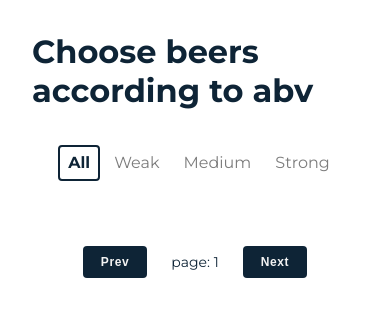
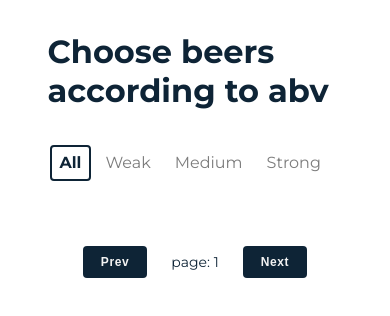
Before and after one commit to sylwiavv/bears-from-api, a website: page index.html in a window 390 px wide. Drawn offline with Linux system fonts and the light colour scheme; no server answers.

Commit message:
Fixed width and padding title

```diff
--- a/index.css
+++ b/index.css
@@ -263,6 +263,16 @@ input[type="radio"]:checked + span {
     margin-left: 16px;
   }
 
+  .title {
+    max-width: 295px;
+    margin: 32px 16px;
+  }
+
+  .filter-with-abv {
+    max-width: 295px;
+    width: 100%;
+  }
+
   .beer {
     height: 200px;
     width: 200px;
```
